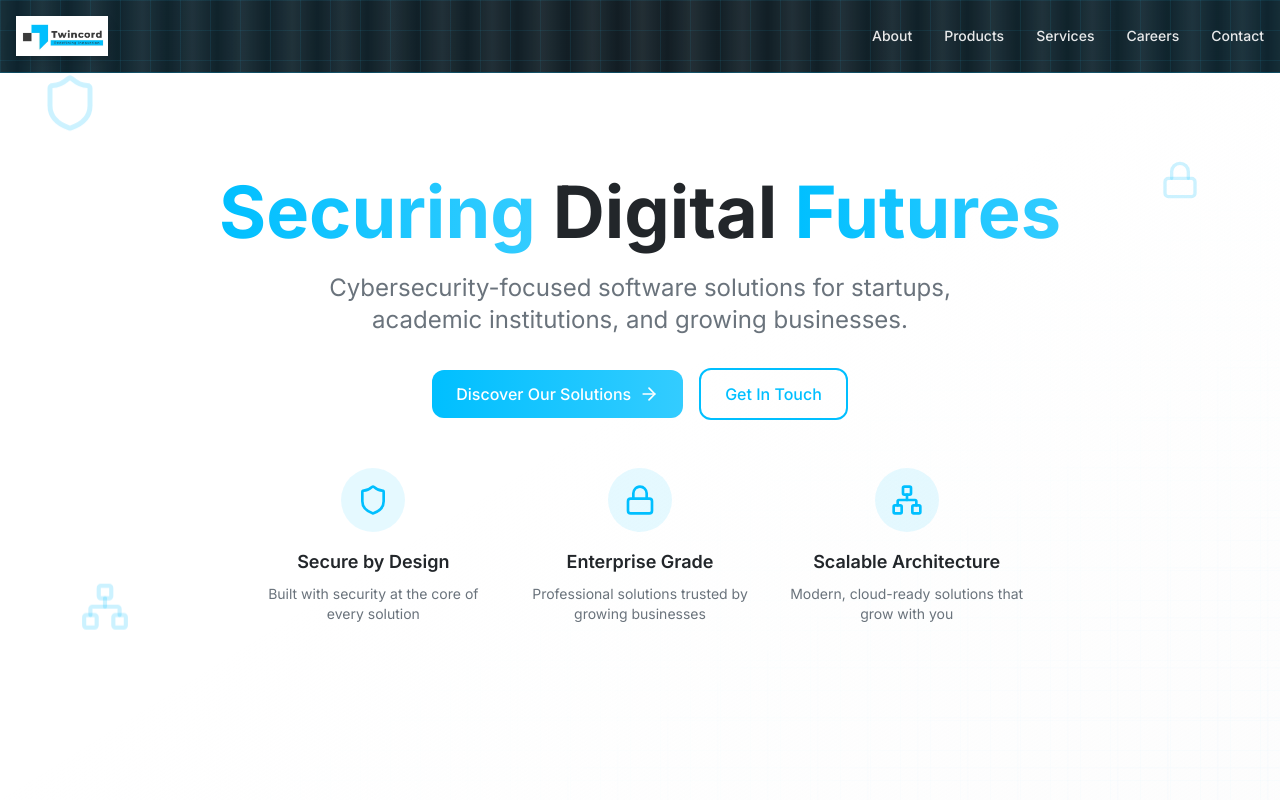
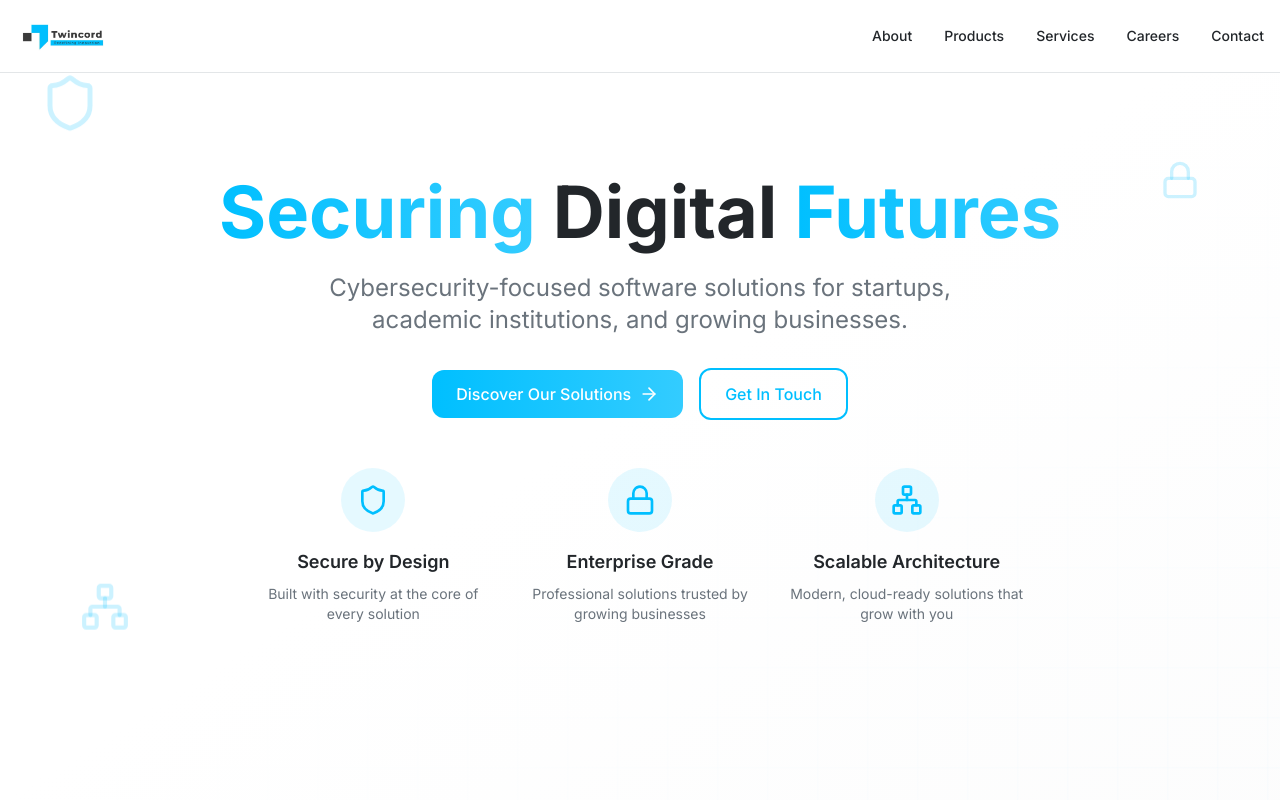
Before and after one commit to Jeeva-21BSR017/twin-secure-future, a React (Vite) app: page / in a window 1280 px wide. Shown: the top 800 px of the page. Built offline with nearby package versions, Linux system fonts and the light colour scheme.

Commit message:
Updated index.css

```diff
--- a/src/components/Header.tsx
+++ b/src/components/Header.tsx
@@ -21,31 +21,28 @@ const Header = () => {
   };
 
   return (
-    <header className="fixed top-0 left-0 right-0 z-50 bg-gradient-to-r from-cyber-dark via-secondary to-cyber-dark backdrop-blur-md border-b border-primary/30 cyber-grid">
-      {/* Gradient overlay for enhanced visual effect */}
-      <div className="absolute inset-0 bg-gradient-to-r from-primary/10 via-primary-glow/5 to-primary/10"></div>
-
+    <header className="fixed top-0 left-0 right-0 z-50 bg-background/80 backdrop-blur-md border-b border-border">
       <div className="container mx-auto px-4 py-4">
-        <div className="relative flex items-center justify-between">
+        <div className="flex items-center justify-between">
           {/* Logo */}
           <div
-            className="flex items-center space-x-3 cursor-pointer hover-glow relative z-10"
+            className="flex items-center space-x-3 cursor-pointer hover-glow"
             onClick={() => window.scrollTo({ top: 0, behavior: 'smooth' })}
           >
             <img
               src="/lovable-uploads/aa8e088c-5cad-433b-a9fd-140d46ad555e.png"
               alt="Twincord Technologies"
-              className="h-10 w-auto drop-shadow-lg"
+              className="h-10 w-auto"
             />
           </div>
 
           {/* Desktop Navigation */}
-          <nav className="hidden lg:flex items-center space-x-8 relative z-10">
+          <nav className="hidden lg:flex items-center space-x-8">
             {navItems.map((item) => (
               <button
                 key={item.name}
                 onClick={() => scrollToSection(item.href)}
-                className="nav-link text-sm font-medium text-white/90 hover:text-primary-glow transition-all duration-300"
+                className="nav-link text-sm font-medium"
               >
                 {item.name}
               </button>
@@ -55,7 +52,7 @@ const Header = () => {
           {/* Mobile Menu Toggle */}
           <button
             onClick={() => setIsMenuOpen(!isMenuOpen)}
-            className="lg:hidden p-2 text-white/90 hover:text-primary-glow transition-colors relative z-10"
+            className="lg:hidden p-2 text-foreground hover:text-primary transition-colors"
             aria-label="Toggle menu"
           >
             {isMenuOpen ? <X size={24} /> : <Menu size={24} />}
@@ -64,14 +61,13 @@ const Header = () => {
 
         {/* Mobile Navigation */}
         {isMenuOpen && (
-          <nav className="lg:hidden mt-4 pb-4 border-t border-primary/30 pt-4 animate-fade-in relative z-10">
-            <div className="absolute inset-0 bg-cyber-dark/90 backdrop-blur-sm rounded-lg"></div>
+          <nav className="lg:hidden mt-4 pb-4 border-t border-border pt-4 animate-fade-in">
             <div className="flex flex-col space-y-4">
               {navItems.map((item) => (
                 <button
                   key={item.name}
                   onClick={() => scrollToSection(item.href)}
-                  className="relative text-left text-sm font-medium text-white/90 hover:text-primary-glow transition-colors px-4 py-2"
+                  className="text-left text-sm font-medium text-foreground hover:text-primary transition-colors"
                 >
                   {item.name}
                 </button>
--- a/src/index.css
+++ b/src/index.css
@@ -157,27 +157,6 @@
     100% { background-position: 50px 50px; }
   }
 
-  /* Enhanced header grid effect */
-  .cyber-grid::before {
-    content: '';
-    position: absolute;
-    top: 0;
-    left: 0;
-    right: 0;
-    bottom: 0;
-    background-image:
-      linear-gradient(hsl(var(--primary-glow) / 0.15) 1px, transparent 1px),
-      linear-gradient(90deg, hsl(var(--primary-glow) / 0.15) 1px, transparent 1px);
-    background-size: 30px 30px;
-    animation: grid-pulse 3s ease-in-out infinite;
-    pointer-events: none;
-  }
-
-  @keyframes grid-pulse {
-    0%, 100% { opacity: 0.3; }
-    50% { opacity: 0.7; }
-  }
-
   /* Data flow animation */
   .data-flow {
     background: linear-gradient(90deg,
```
